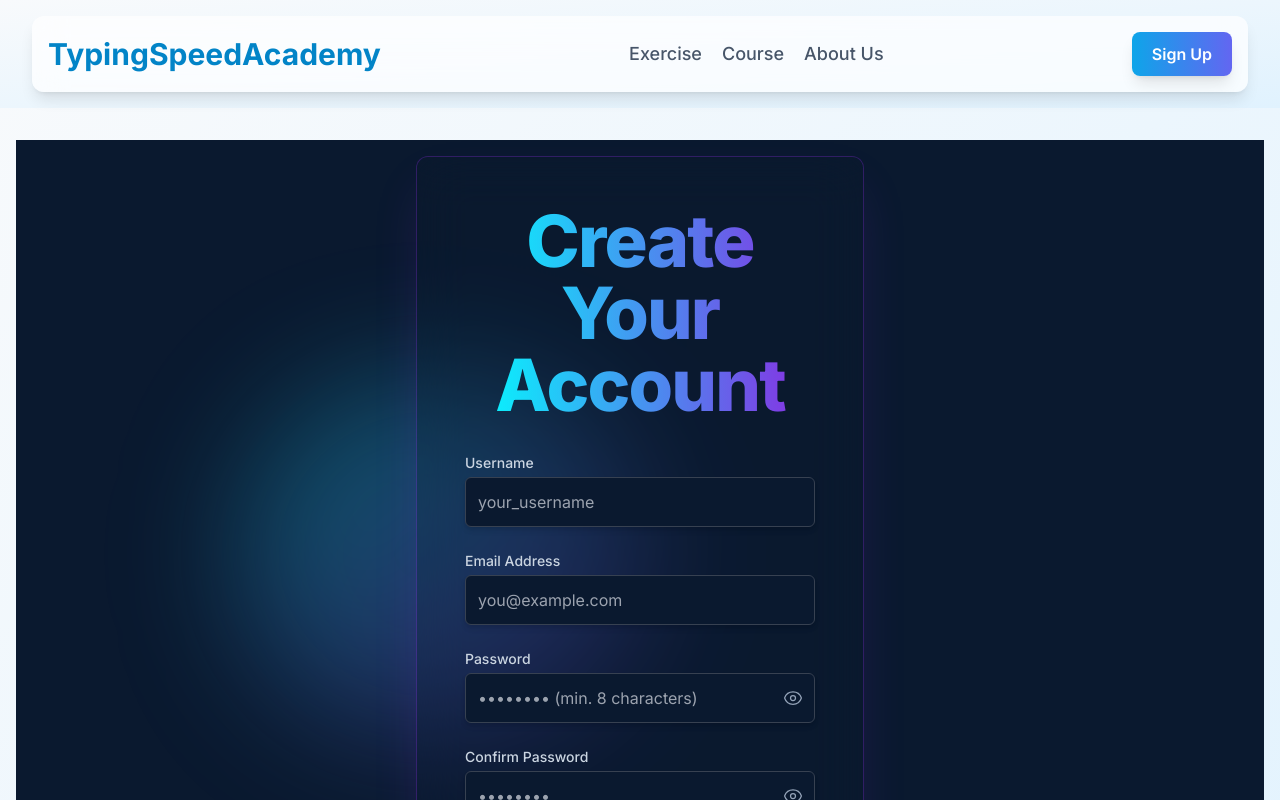
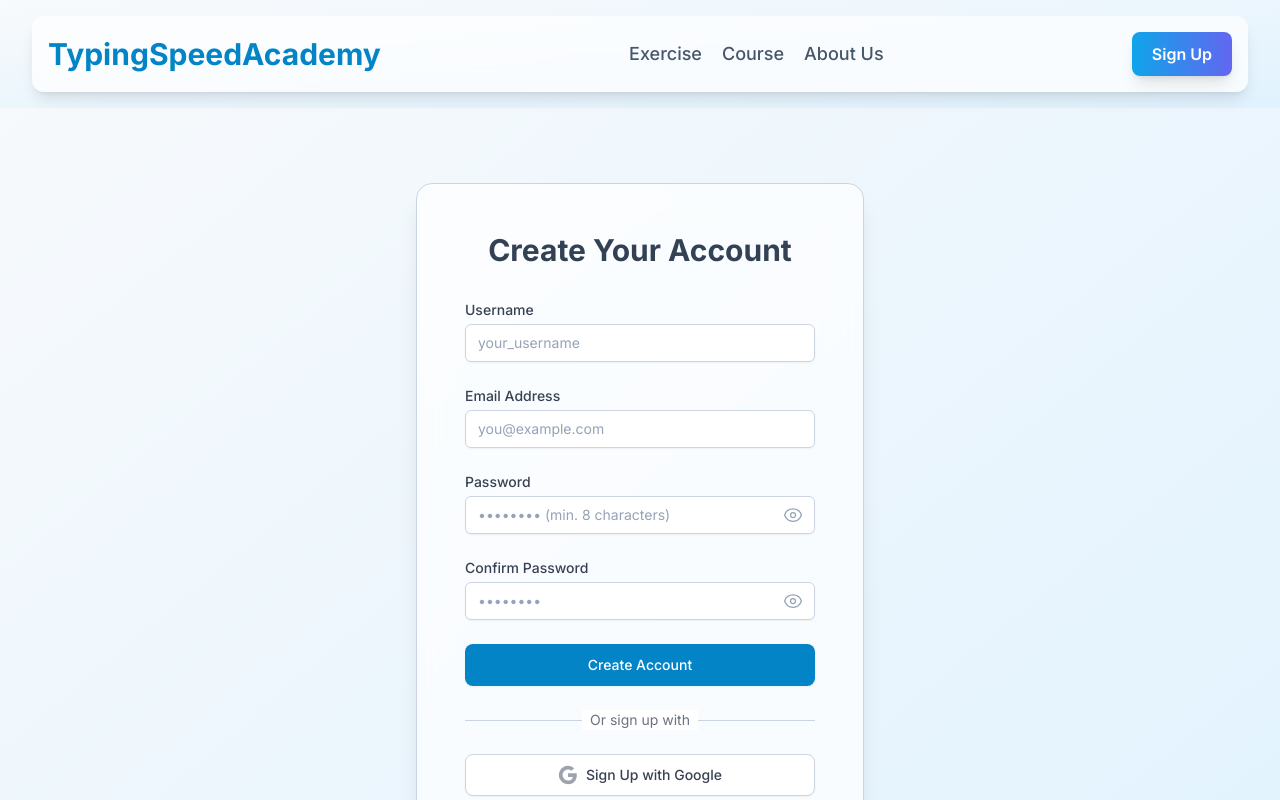
Before and after one commit to typingspeedacademy/typingspeedacadem, a Next.js app: page /signup in a window 1280 px wide. Shown: the top 800 px of the page. Built offline with nearby package versions, Linux system fonts and the light colour scheme.

Commit message:
Add files via upload

```diff
--- a/src/app/signup/page.tsx
+++ b/src/app/signup/page.tsx
@@ -10,24 +10,24 @@ import { useEffect } from 'react'; // Import useEffect
 import type { User } from '@supabase/supabase-js'; // Import User type
 
 // A simple component for the subtle 3D animated background (same as login)
-const AnimatedBackground = () => (
-  <div className="absolute inset-0 overflow-hidden z-0">
-    {[...Array(3)].map((_, i) => (
-      <div
-        key={i}
-        className={`absolute bg-gradient-to-br from-electric-blue/30 to-violet/30 rounded-full filter blur-3xl animate-pulse-slow`}
-        style={{
-          width: `${Math.random() * 300 + 200}px`,
-          height: `${Math.random() * 300 + 200}px`,
-          top: `${Math.random() * 100}%`,
-          left: `${Math.random() * 100}%`,
-          animationDelay: `${i * 1.5}s`,
-          animationDuration: `${Math.random() * 5 + 8}s`,
-        }}
-      />
-    ))}
-  </div>
-);
+// const AnimatedBackground = () => (
+//   <div className="absolute inset-0 overflow-hidden z-0">
+//     {[...Array(3)].map((_, i) => (
+//       <div
+//         key={i}
+//         className={`absolute bg-gradient-to-br from-electric-blue/30 to-violet/30 rounded-full filter blur-3xl animate-pulse-slow`}
+//         style={{
+//           width: `${Math.random() * 300 + 200}px`,
+//           height: `${Math.random() * 300 + 200}px`,
+//           top: `${Math.random() * 100}%`,
+//           left: `${Math.random() * 100}%`,
+//           animationDelay: `${i * 1.5}s`,
+//           animationDuration: `${Math.random() * 5 + 8}s`,
+//         }}
+//       />
+//     ))}
+//   </div>
+// );
 
 const SignupPage = () => {
   const [email, setEmail] = useState('');
@@ -136,10 +136,10 @@ const SignupPage = () => {
   };
 
   return (
-    <div className="min-h-screen flex flex-col items-center justify-center bg-dark-navy p-4 relative overflow-hidden">
-      <AnimatedBackground />
-      <div className="relative z-10 glass-panel border border-violet/30 p-8 sm:p-10 md:p-12 rounded-xl shadow-2xl shadow-violet/20 w-full max-w-md">
-        <h1 className="header-main text-center mb-8 bg-clip-text text-transparent bg-gradient-to-r from-electric-blue to-violet">
+    <div className="min-h-screen flex flex-col items-center justify-center p-4 relative overflow-hidden">
+      {/* <AnimatedBackground /> */}
+      <div className="relative z-10 bg-white/70 backdrop-blur-lg border border-slate-300 p-8 sm:p-10 md:p-12 rounded-2xl shadow-xl w-full max-w-md">
+        <h1 className="text-3xl font-bold text-slate-700 text-center mb-8">
           Create Your Account
         </h1>
         {error && (
@@ -154,7 +154,7 @@ const SignupPage = () => {
         )}
         <form onSubmit={handleSubmit} className="space-y-6">
           <div>
-            <label htmlFor="username" className="block text-sm font-medium text-slate-300 mb-1">
+            <label htmlFor="username" className="block text-sm font-medium text-gray-700 mb-1">
               Username
             </label>
             <input
@@ -164,12 +164,12 @@ const SignupPage = () => {
               value={username}
               onChange={(e) => setUsername(e.target.value)}
               required
-              className="input-glow mt-1 block w-full"
+              className="mt-1 block w-full px-3 py-2 bg-white border border-slate-300 rounded-md text-sm shadow-sm placeholder-slate-400 focus:outline-none focus:border-sky-500 focus:ring-1 focus:ring-sky-500"
               placeholder="your_username"
             />
           </div>
           <div>
-            <label htmlFor="email" className="block text-sm font-medium text-slate-300 mb-1">
+            <label htmlFor="email" className="block text-sm font-medium text-gray-700 mb-1">
               Email Address
             </label>
             <input
@@ -179,12 +179,12 @@ const SignupPage = () => {
               value={email}
               onChange={(e) => setEmail(e.target.value)}
               required
-              className="input-glow mt-1 block w-full"
+              className="mt-1 block w-full px-3 py-2 bg-white border border-slate-300 rounded-md text-sm shadow-sm placeholder-slate-400 focus:outline-none focus:border-sky-500 focus:ring-1 focus:ring-sky-500"
               placeholder="you@example.com"
             />
           </div>
           <div>
-            <label htmlFor="password" className="block text-sm font-medium text-slate-300 mb-1">
+            <label htmlFor="password" className="block text-sm font-medium text-gray-700 mb-1">
               Password
             </label>
             <div className="relative">
@@ -196,7 +196,7 @@ const SignupPage = () => {
                 onChange={(e) => setPassword(e.target.value)}
                 required
                 minLength={8} // Enforce a minimum password length
-                className="input-glow mt-1 block w-full pr-10"
+                className="mt-1 block w-full px-3 py-2 bg-white border border-slate-300 rounded-md text-sm shadow-sm placeholder-slate-400 focus:outline-none focus:border-sky-500 focus:ring-1 focus:ring-sky-500 pr-10"
                 placeholder="•••••••• (min. 8 characters)"
               />
               <button
@@ -209,18 +209,18 @@ const SignupPage = () => {
             </div>
           </div>
           <div>
-            <label htmlFor="confirm-password" className="block text-sm font-medium text-slate-300 mb-1">
+            <label htmlFor="confirmPassword" className="block text-sm font-medium text-gray-700 mb-1">
               Confirm Password
             </label>
             <div className="relative">
               <input
                 type={showConfirmPassword ? 'text' : 'password'}
-                id="confirm-password"
-                name="confirm-password"
+                id="confirmPassword"
+                name="confirmPassword"
                 value={confirmPassword}
                 onChange={(e) => setConfirmPassword(e.target.value)}
                 required
-                className="input-glow mt-1 block w-full pr-10"
+                className="mt-1 block w-full px-3 py-2 bg-white border border-slate-300 rounded-md text-sm shadow-sm placeholder-slate-400 focus:outline-none focus:border-sky-500 focus:ring-1 focus:ring-sky-500 pr-10"
                 placeholder="••••••••"
               />
               <button
@@ -235,7 +235,7 @@ const SignupPage = () => {
           <div>
             <button
               type="submit"
-              className="w-full btn-primary py-3 text-base group"
+              className="w-full flex justify-center py-2.5 px-4 border border-transparent rounded-lg shadow-sm text-sm font-medium text-white bg-sky-600 hover:bg-sky-700 focus:outline-none focus:ring-2 focus:ring-offset-2 focus:ring-sky-500 transition duration-150 ease-in-out"
             >
               Create Account
             </button>
@@ -244,10 +244,10 @@ const SignupPage = () => {
 
         <div className="relative my-6">
           <div className="absolute inset-0 flex items-center" aria-hidden="true">
-            <div className="w-full border-t border-slate-700" />
+            <div className="w-full border-t border-slate-300" />
           </div>
           <div className="relative flex justify-center text-sm">
-            <span className="px-2 bg-dark-navy text-slate-400">Or sign up with</span>
+            <span className="px-2 bg-white text-gray-500">Or sign up with</span>
           </div>
         </div>
 
@@ -255,9 +255,9 @@ const SignupPage = () => {
           <button
             type="button"
             // onClick={() => signIn('google')} // Example for NextAuth.js Google provider
-            className="w-full btn-secondary py-3 text-base flex items-center justify-center group"
+            className="w-full flex items-center justify-center py-2.5 px-4 border border-slate-300 rounded-lg shadow-sm text-sm font-medium text-gray-700 bg-white hover:bg-gray-50 focus:outline-none focus:ring-2 focus:ring-offset-2 focus:ring-sky-500 transition duration-150 ease-in-out group"
           >
-            <svg className="h-5 w-5 mr-2 group-hover:animate-pulse" fill="currentColor" viewBox="0 0 24 24" aria-hidden="true">
+            <svg className="h-5 w-5 mr-2 text-gray-400 group-hover:text-gray-500" fill="currentColor" viewBox="0 0 24 24" aria-hidden="true">
               <path d="M22.56 12.25c0-.78-.07-1.53-.2-2.25H12v4.26h5.92c-.26 1.37-1.04 2.53-2.21 3.31v2.77h3.57c2.08-1.92 3.28-4.74 3.28-8.09z" />
               <path d="M12 23c2.97 0 5.46-.98 7.28-2.66l-3.57-2.77c-.98.66-2.23 1.06-3.71 1.06-2.86 0-5.29-1.93-6.16-4.53H2.18v2.84C3.99 20.53 7.7 23 12 23z" />
               <path d="M5.84 14.09c-.22-.66-.35-1.36-.35-2.09s.13-1.43.35-2.09V7.07H2.18C1.43 8.55 1 10.22 1 12s.43 3.45 1.18 4.93l2.85-2.22.81-.62z" />
@@ -267,10 +267,10 @@ const SignupPage = () => {
           </button>
         </div>
 
-        <p className="mt-8 text-center text-sm text-slate-400">
+        <p className="mt-8 text-center text-sm text-gray-600">
           Already have an account?{' '}
           <Link href="/login" legacyBehavior>
-            <a className="font-medium text-electric-blue hover:text-violet">
+            <a className="font-medium text-sky-600 hover:text-sky-500">
               Log in
             </a>
           </Link>
@@ -284,5 +284,5 @@ export default SignupPage;
 
 // If user is already identified, prevent rendering the signup form (optional, as redirect handles it)
 // if (user) {
-//   return null; // Or a loading spinner, or a message like "Redirecting..."
+// return null; // Or a loading spinner, or a message like "Redirecting..."
 // }
```
